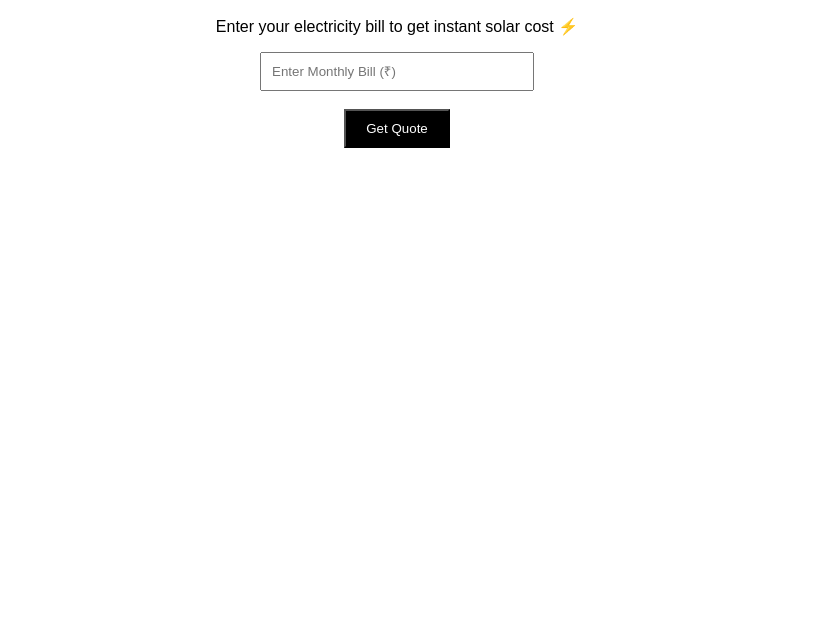
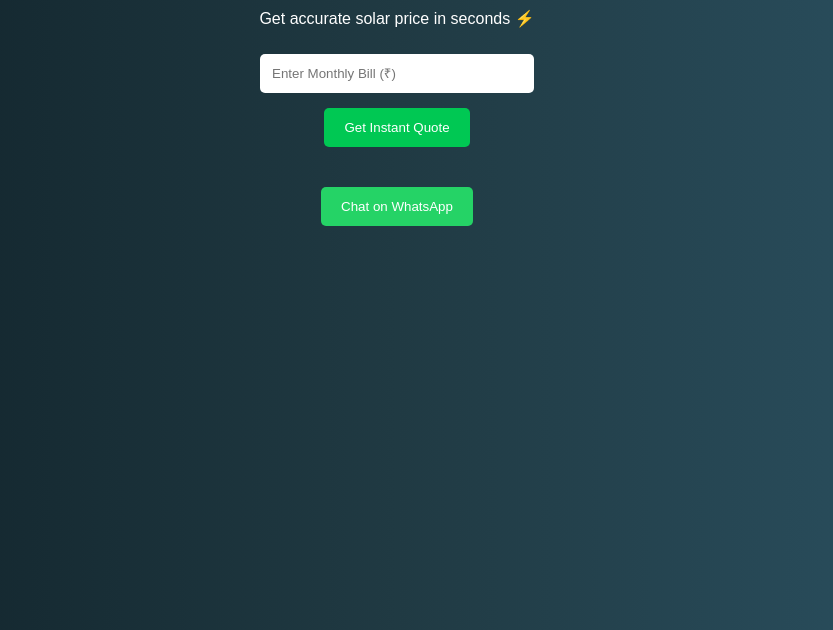
Before and after one commit to dubeypiyush912-star/sunsmarttech, a plain HTML site: page index.html in a window 1280 px wide. Shown: the part 170-800 px from the top of the page, without its empty margins (243-1076 px from the left). Drawn offline with Linux system fonts and the light colour scheme.

Commit message:
Update index.html

```diff
--- a/index.html
+++ b/index.html
@@ -2,24 +2,76 @@
 <html>
 <head>
   <title>Sunsmarttech Solar Quote</title>
+  <meta name="viewport" content="width=device-width, initial-scale=1.0">
+
+  <style>
+    body {
+      margin:0;
+      font-family: Arial;
+      text-align:center;
+      background: linear-gradient(to right, #0f2027, #203a43, #2c5364);
+      color:white;
+    }
+
+    .container {
+      padding:50px 20px;
+    }
+
+    input {
+      padding:12px;
+      width:250px;
+      border:none;
+      border-radius:5px;
+      margin-top:10px;
+    }
+
+    button {
+      padding:12px 20px;
+      margin-top:15px;
+      background:#00c853;
+      color:white;
+      border:none;
+      border-radius:5px;
+      cursor:pointer;
+    }
+
+    button:hover {
+      background:#009624;
+    }
+
+    .box {
+      margin-top:20px;
+      font-size:20px;
+      font-weight:bold;
+    }
+
+    .whatsapp {
+      margin-top:20px;
+      background:#25D366;
+    }
+  </style>
 </head>
 
-<body style="font-family:Arial; text-align:center; padding:50px;">
+<body>
+
+<div class="container">
 
 <h1>☀️ Sunsmarttech</h1>
 <h2>Instant Solar Quotation</h2>
 
-<p>Enter your electricity bill to get instant solar cost ⚡</p>
+<p>Get accurate solar price in seconds ⚡</p>
 
-<input type="number" id="bill" placeholder="Enter Monthly Bill (₹)"
-style="padding:10px; width:250px;"><br><br>
+<input type="number" id="bill" placeholder="Enter Monthly Bill (₹)"><br>
 
-<button onclick="calc()"
-style="padding:10px 20px; background:black; color:white;">
-Get Quote
-</button>
+<button onclick="calc()">Get Instant Quote</button>
 
-<h3 id="result"></h3>
+<div class="box" id="result"></div>
+
+<a href="https://wa.me/919236614331" target="_blank">
+<button class="whatsapp">Chat on WhatsApp</button>
+</a>
+
+</div>
 
 <script>
 function calc(){
@@ -34,7 +86,7 @@ function calc(){
  let price = system * 60000;
 
  document.getElementById("result").innerHTML =
- "⚡ System: " + system.toFixed(1) + " kW <br> 💰 Cost: ₹" + price;
+ "⚡ System Size: " + system.toFixed(1) + " kW <br> 💰 Estimated Cost: ₹" + price.toLocaleString();
 }
 </script>
 
```
